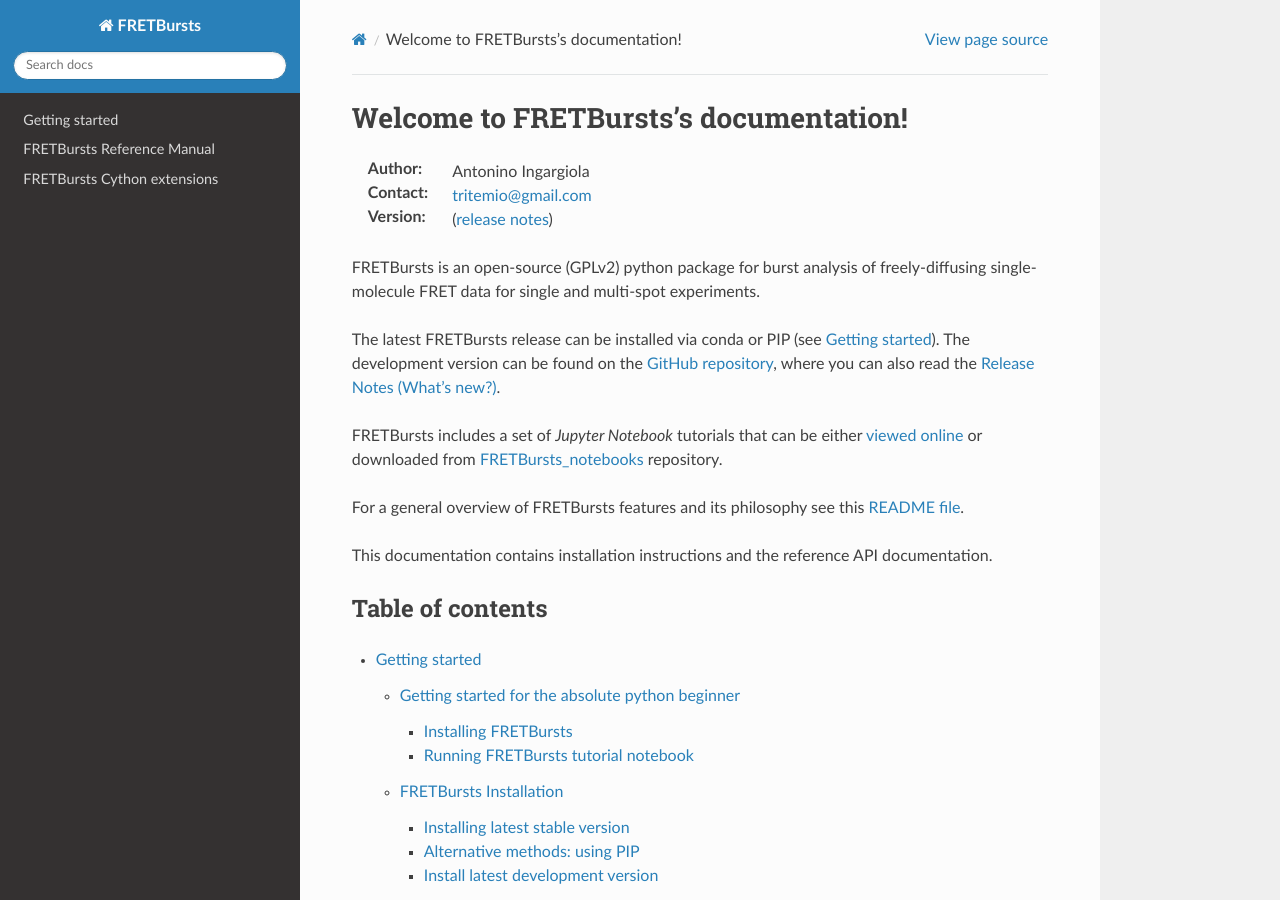
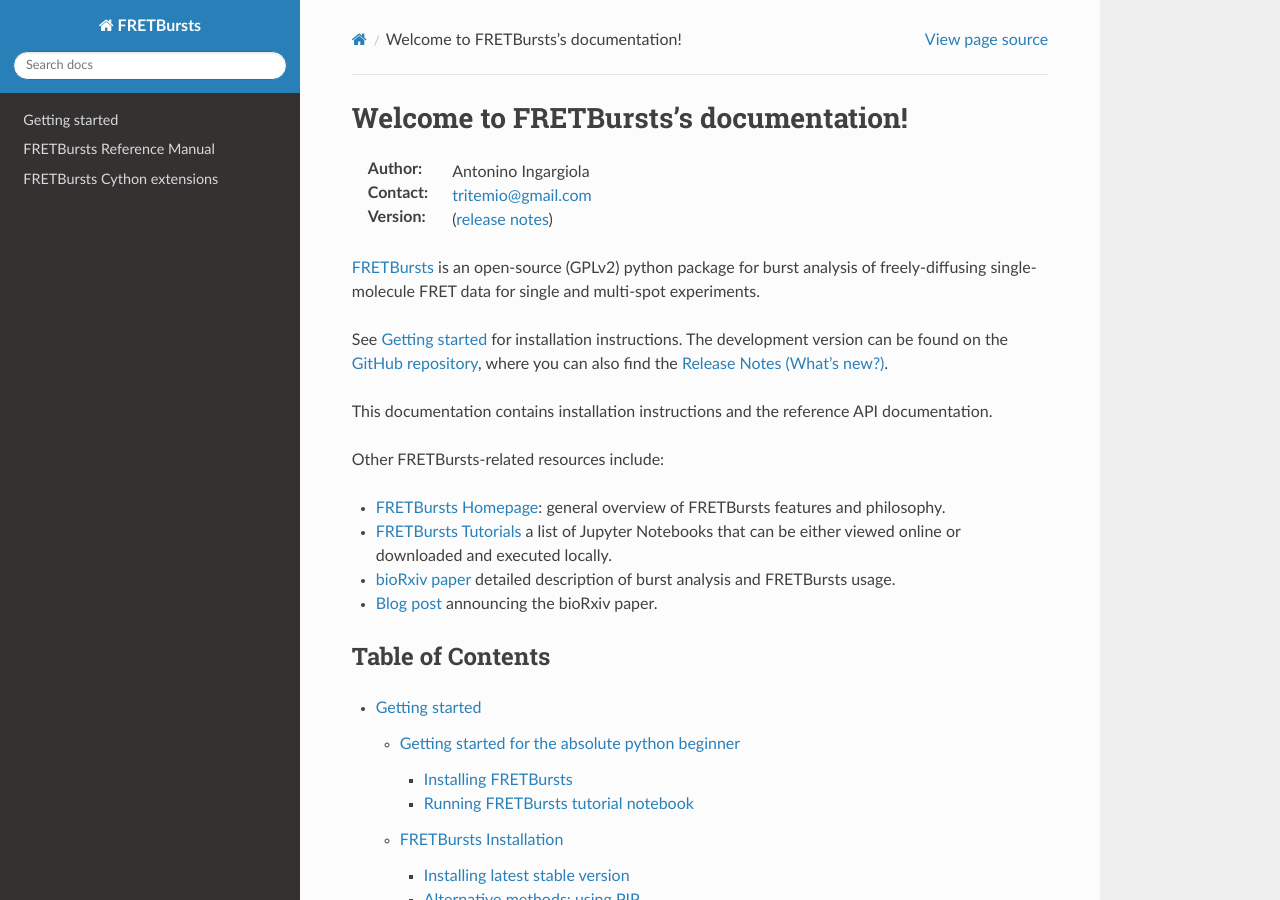
Before and after one commit to tritemio/FRETBursts, a Sphinx documentation site: the page built from docs/source/index.rst, in a window 1280 px wide and 900 px high. Built offline with Sphinx 7.4.7 and the Read the Docs theme 2.0.0, drawn with Linux system fonts in a browser that asks for light colours; the version number could not be read and is left out.

Commit message:
Docs: update landing page

```diff
--- a/docs/source/index.rst
+++ b/docs/source/index.rst
@@ -10,26 +10,26 @@
 :Contact: tritemio@gmail.com
 :Version: |version| (`release notes <https://github.com/tritemio/FRETBursts/releases>`__)
 
-FRETBursts is an open-source (GPLv2) python package for burst analysis of
+`FRETBursts <http://tritemio.github.io/FRETBursts/>`__ is an open-source (GPLv2) python package for burst analysis of
 freely-diffusing single-molecule FRET data for single and multi-spot experiments.
 
-The latest FRETBursts release can be installed via conda or PIP (see :ref:`getting-started`).
+See :ref:`getting-started` for installation instructions.
 The development version can be found on the `GitHub repository <https://github.com/tritemio/FRETBursts>`_,
-where you can also read the `Release Notes (What's new?) <https://github.com/tritemio/FRETBursts/releases>`_.
-
-FRETBursts includes a set of *Jupyter Notebook* tutorials that can be either
-`viewed online <http://nbviewer.ipython.org/github/tritemio/FRETBursts_notebooks/blob/master/notebooks/FRETBursts%20-%20us-ALEX%20smFRET%20burst%20analysis.ipynb>`_
-or downloaded from
-`FRETBursts_notebooks <https://github.com/tritemio/FRETBursts_notebooks/>`_ repository.
-
-For a general overview of FRETBursts features and its philosophy see
-this `README file <https://github.com/tritemio/FRETBursts#fretbursts>`_.
+where you can also find the `Release Notes (What's new?) <https://github.com/tritemio/FRETBursts/releases>`_.
 
 This documentation contains installation instructions and the
 reference API documentation.
 
+Other FRETBursts-related resources include:
 
-Table of contents
+- `FRETBursts Homepage <http://tritemio.github.io/FRETBursts>`__: general overview of FRETBursts features and philosophy.
+- `FRETBursts Tutorials <https://github.com/tritemio/FRETBursts_notebooks#fretbursts-notebooks>`__ a list of
+  Jupyter Notebooks that can be either viewed online or downloaded and executed locally.
+- `bioRxiv paper <http://dx.doi.org/10.1101/039198>`__ detailed description of burst analysis and FRETBursts usage.
+- `Blog post <http://tritemio.github.io/smbits/2016/02/19/fretbursts/>`__ announcing the bioRxiv paper.
+
+
+Table of Contents
 -----------------
 
 .. toctree::
```
